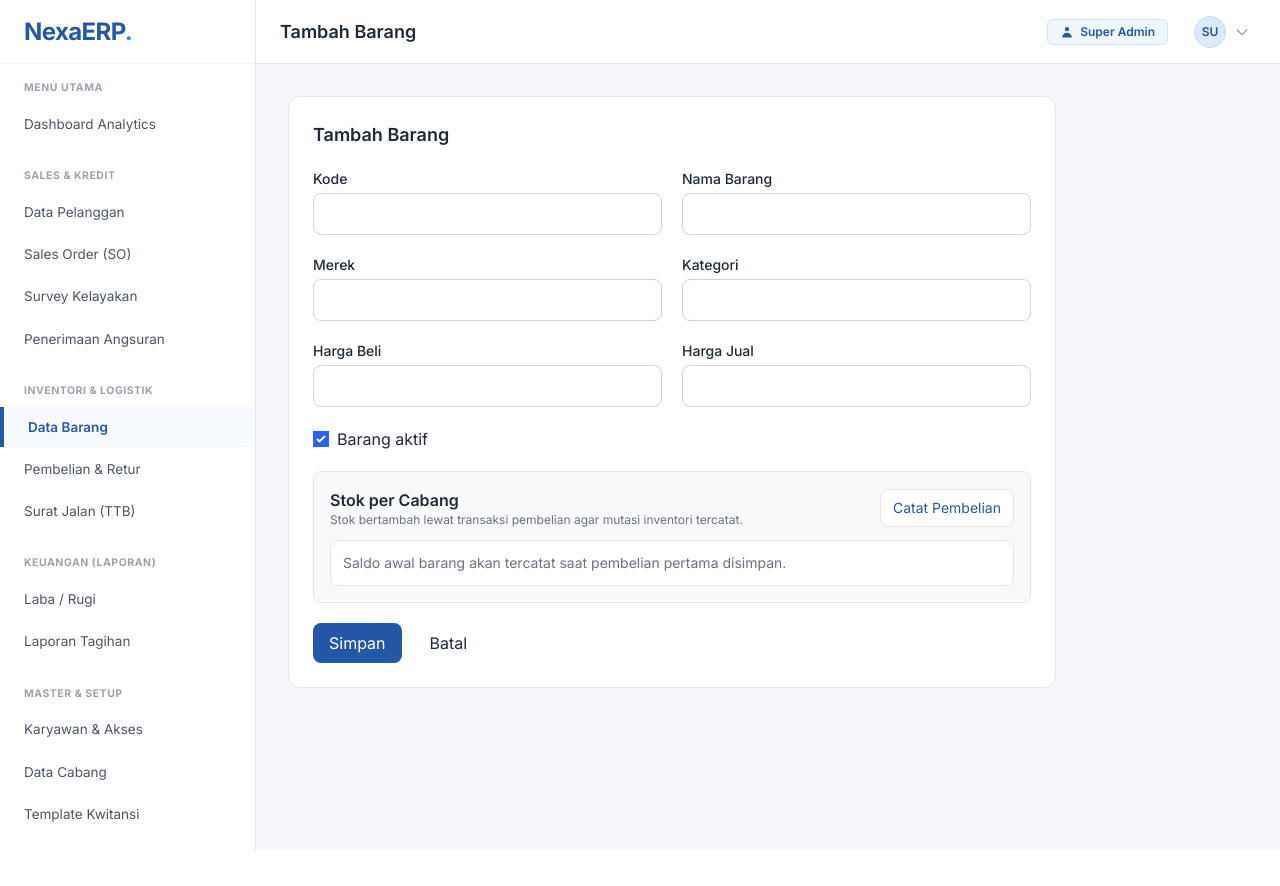
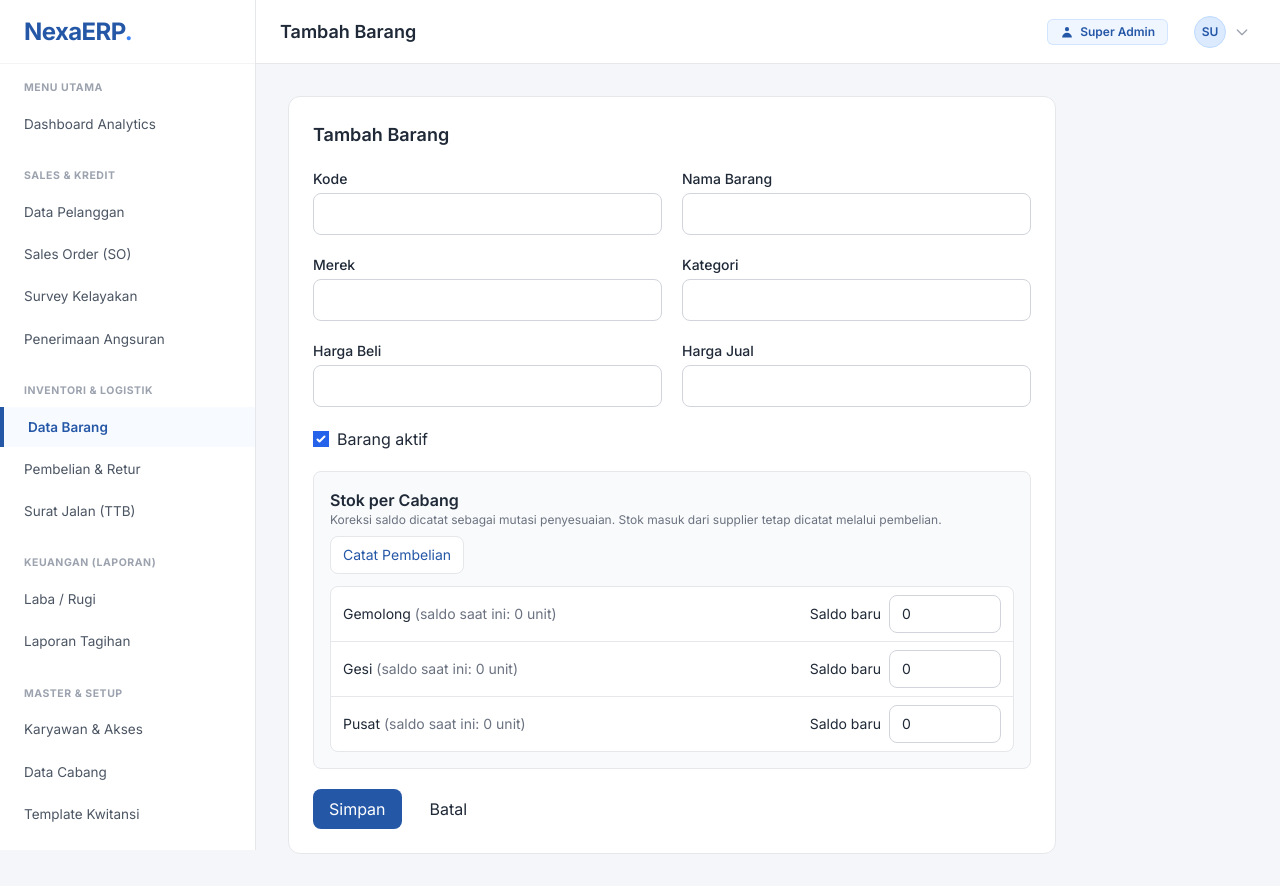
Before and after one commit to BaharudinAlamsyah27/Sistem-Penjualan-Pembiayaan-Kredit-Elektronik, a Laravel app: page /barang/create in a window 1280 px wide. Before the commit the page ends 850 px from the top, so only its background shows below. Run offline with Laravel 12, Linux system fonts and the light colour scheme; a user stored in the database is signed in; data comes from the database, SQL or seed files in the repository; style sheets or scripts are compiled from the project's sources; parts of the project's set-up code (start-up, migrations or seed data) failed here and were passed over; some libraries are stand-ins or nearby versions.

Commit message:
fix: koreksi stok per cabang lewat servis

```diff
--- a/app/Http/Controllers/BarangController.php
+++ b/app/Http/Controllers/BarangController.php
@@ -6,8 +6,10 @@ use App\Http\Requests\BarangRequest;
 use App\Models\Barang;
 use App\Models\Cabang;
 use App\Models\StokBarang;
+use App\Services\StokService;
 use Illuminate\Http\RedirectResponse;
 use Illuminate\Http\Request;
+use Illuminate\Support\Facades\DB;
 use Illuminate\View\View;
 
 class BarangController extends Controller
@@ -29,29 +31,52 @@ class BarangController extends Controller
 
     public function create(): View
     {
-        return view('master.barang.form', ['barang' => new Barang, 'stokBarangs' => collect()]);
+        return view('master.barang.form', [
+            'barang' => new Barang,
+            'cabangsStok' => $this->cabangsStok(),
+            'saldoStok' => collect(),
+        ]);
     }
 
-    public function store(BarangRequest $request): RedirectResponse
+    public function store(BarangRequest $request, StokService $stokService): RedirectResponse
     {
-        Barang::create($request->validated());
+        $data = $request->validated();
+        $saldoStok = $data['stok'];
+        unset($data['stok']);
 
-        return redirect()->route('barang.index')->with('success', 'Data barang berhasil ditambahkan.');
+        DB::transaction(function () use ($data, $saldoStok, $stokService) {
+            $barang = Barang::create($data);
+            foreach ($saldoStok as $cabangId => $jumlah) {
+                $stokService->aturSaldo((int) $cabangId, $barang->id, (int) $jumlah, Barang::class, $barang->id);
+            }
+        });
+
+        return redirect()->route('barang.index')->with('success', 'Data barang dan saldo stok berhasil disimpan.');
     }
 
     public function edit(Barang $barang): View
     {
         return view('master.barang.form', [
             'barang' => $barang,
-            'stokBarangs' => StokBarang::with('cabang')->where('barang_id', $barang->id)->orderBy('cabang_id')->get(),
+            'cabangsStok' => $this->cabangsStok(),
+            'saldoStok' => StokBarang::where('barang_id', $barang->id)->pluck('qty', 'cabang_id'),
         ]);
     }
 
-    public function update(BarangRequest $request, Barang $barang): RedirectResponse
+    public function update(BarangRequest $request, Barang $barang, StokService $stokService): RedirectResponse
     {
-        $barang->update($request->validated());
+        $data = $request->validated();
+        $saldoStok = $data['stok'];
+        unset($data['stok']);
 
-        return redirect()->route('barang.index')->with('success', 'Data barang berhasil diperbarui.');
+        DB::transaction(function () use ($barang, $data, $saldoStok, $stokService) {
+            $barang->update($data);
+            foreach ($saldoStok as $cabangId => $jumlah) {
+                $stokService->aturSaldo((int) $cabangId, $barang->id, (int) $jumlah, Barang::class, $barang->id);
+            }
+        });
+
+        return redirect()->route('barang.index')->with('success', 'Data barang dan saldo stok berhasil diperbarui.');
     }
 
     public function destroy(Barang $barang): RedirectResponse
@@ -60,4 +85,13 @@ class BarangController extends Controller
 
         return redirect()->route('barang.index')->with('success', 'Data barang berhasil dihapus.');
     }
+
+    private function cabangsStok()
+    {
+        if (auth()->user()->hasRole('admin_pusat')) {
+            return Cabang::orderBy('nama')->get();
+        }
+
+        return Cabang::whereKey(auth()->user()->cabang_id)->get();
+    }
 }
--- a/resources/views/master/barang/form.blade.php
+++ b/resources/views/master/barang/form.blade.php
@@ -32,24 +32,26 @@
             <div class="flex flex-wrap items-center justify-between gap-2">
                 <div>
                     <h3 class="font-semibold">Stok per Cabang</h3>
-                    <p class="text-xs text-gray-500">Stok bertambah lewat transaksi pembelian agar mutasi inventori tercatat.</p>
+                    <p class="text-xs text-gray-500">Koreksi saldo dicatat sebagai mutasi penyesuaian. Stok masuk dari supplier tetap dicatat melalui pembelian.</p>
                 </div>
                 <a href="{{ route('pembelian.create') }}" class="rounded-lg border bg-white px-3 py-2 text-sm text-[#2557a7]">Catat Pembelian</a>
             </div>
 
-            @if($barang->exists)
+            @if($cabangsStok->isNotEmpty())
                 <div class="mt-3 divide-y rounded-lg border bg-white">
-                    @forelse($stokBarangs as $stok)
-                        <div class="flex justify-between gap-3 px-3 py-2 text-sm">
-                            <span>{{ $stok->cabang?->nama ?? 'Cabang' }}</span>
-                            <span class="font-semibold">{{ number_format($stok->qty, 0, ',', '.') }} unit</span>
-                        </div>
-                    @empty
-                        <p class="px-3 py-3 text-sm text-gray-500">Belum ada saldo stok. Catat pembelian untuk menambahkan stok.</p>
-                    @endforelse
+                    @foreach($cabangsStok as $cabang)
+                        <label class="flex flex-wrap items-center justify-between gap-3 px-3 py-2 text-sm">
+                            <span>{{ $cabang->nama }} <span class="text-gray-500">(saldo saat ini: {{ number_format((int) ($saldoStok[$cabang->id] ?? 0), 0, ',', '.') }} unit)</span></span>
+                            <span class="flex items-center gap-2">Saldo baru
+                                <input type="number" name="stok[{{ $cabang->id }}]" min="0" max="99999999" required
+                                       value="{{ old('stok.'.$cabang->id, $saldoStok[$cabang->id] ?? 0) }}"
+                                       class="w-28 rounded-lg border-gray-300 text-sm">
+                            </span>
+                        </label>
+                    @endforeach
                 </div>
             @else
-                <p class="mt-3 rounded-lg border bg-white px-3 py-3 text-sm text-gray-500">Saldo awal barang akan tercatat saat pembelian pertama disimpan.</p>
+                <p class="mt-3 rounded-lg border bg-white px-3 py-3 text-sm text-gray-500">Tidak ada cabang yang dapat dikelola akun ini.</p>
             @endif
         </section>
 
```
Also changed, not shown: app/Http/Requests/BarangRequest.php (+23 -1 lines), app/Services/StokService.php (+33 -0 lines), docs/PROGRESS.md (+1 -1 lines), tests/Feature/PerbaikanPenggunaTest.php (+8 -0 lines).
